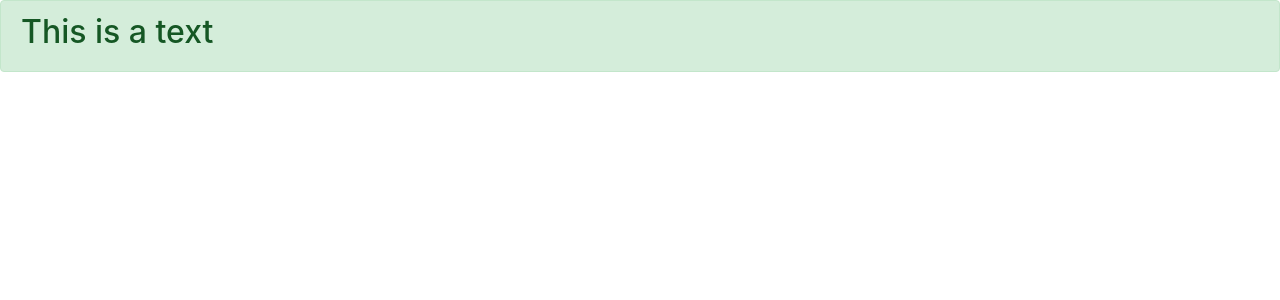
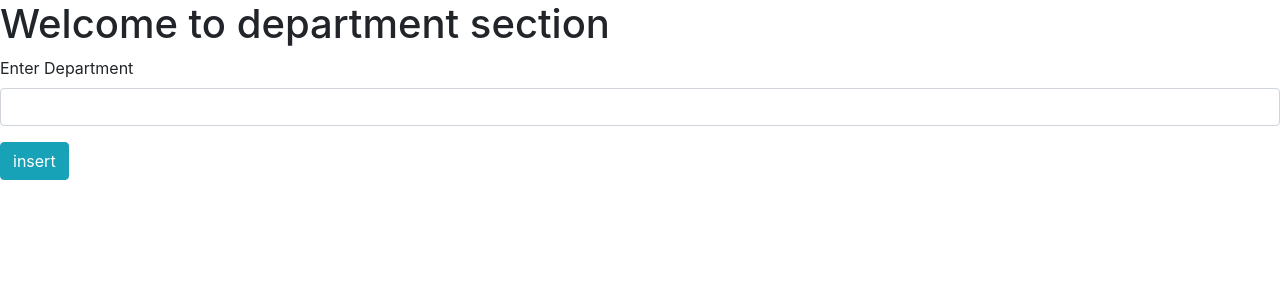
Before and after one commit to Ali997568/ci, a CodeIgniter app: page /ci/index.php/home/index in a window 1280 px wide. Shown: the top 300 px of the page. Run offline with CodeIgniter, Linux system fonts and the light colour scheme; data that the repository does not hold is empty.

Commit message:
Hello Nimat Jan

```diff
--- a/application/config/config.php
+++ b/application/config/config.php
@@ -23,7 +23,7 @@ defined('BASEPATH') OR exit('No direct script access allowed');
 | a PHP script and you can easily do that on your own.
 |
 */
-$config['base_url'] = 'http://localhost/ci/index.php/';
+$config['base_url'] = "http://localhost/ci";
 
 /*
 |--------------------------------------------------------------------------
--- a/application/config/routes.php
+++ b/application/config/routes.php
@@ -49,6 +49,6 @@ defined('BASEPATH') OR exit('No direct script access allowed');
 | Examples:	my-controller/index	-> my_controller/index
 |		my-controller/my-method	-> my_controller/my_method
 */
-$route['default_controller'] = 'welcome';
+$route['default_controller'] = 'home';
 $route['404_override'] = '';
 $route['translate_uri_dashes'] = FALSE;
--- a/application/controllers/Home.php
+++ b/application/controllers/Home.php
@@ -6,12 +6,21 @@ class Home extends CI_Controller {
 	{
 		parent::__construct();
 		$this->load->helper('url');
-		$this->load->model("home_model");
+		//$this->load->model("Home_model");
 	}
 
 	function index()
 	{
-		$getmodel["result"] = $this->home_model->getData();
-		$this->load->view("home_view", $getmodel);
+		$this->load->view('home_view');
+		// $getmodel["result"] = $this->home_model->insertData();
+		// $this->load->view("home_view", $getmodel);
 	}
+
+	function addDept()
+	{
+		echo "Ok";
+	}
+
+
+
 }
--- a/application/models/Home_model.php
+++ b/application/models/Home_model.php
@@ -6,10 +6,9 @@ class Home_model extends CI_Model{
 		parent::__Construct();
 		$this->db = $this->load->database("school", TRUE);
 	}
-	function getData()
+	function insertData()
 	{
-		$query = $this->db->get("student");
-		return $query;
+
 	}
 }
 
--- a/application/views/Home_view.php
+++ b/application/views/Home_view.php
@@ -1,15 +1,27 @@
 <!DOCTYPE html>
 <html>
+
 <head>
-	<title>Bootstrap Class</title>
-	<meta charset="utf-8">
-	<link href="<?php echo base_url('assets/css/bootstrap.css'); ?>" rel="stylesheet">
-	<link href="<?php echo base_url('assets/css/bootstrap.min.css'); ?>" rel="stylesheet">
+	<title>Insert Department Data</title>
+	<link rel="stylesheet" href="<?php echo base_url('assets/css/bootstrap.css');?>">
+	<link rel="stylesheet" href="<?php echo base_url('assets/css/bootstrap.min.css');?>">
 </head>
+
 <body>
 
-<div class="alert alert-success">
-	<h2>This is a text</h2>
+<h1>Welcome to department section</h1>
+
+<form action="<?php echo base_url(); ?>Home/addDept" method="post">
+  <div class="form-group">
+    <label>Enter Department</label>
+    <input type="text" name="dept" class="form-control">
+  </div>
+
+  <div class="form-group">
+    <input type="submit" name="insert" value="insert" class="btn btn-info">
+  </div>
+
 </form>
+
 </body>
 </html>
```
Also changed, not shown: application/views/student_view.php (added, +26 -0 lines), application/views/content/home.php (deleted), application/views/footer/footer.php (deleted), application/views/header/header.php (deleted), application/views/navbar/nav.php (deleted).
